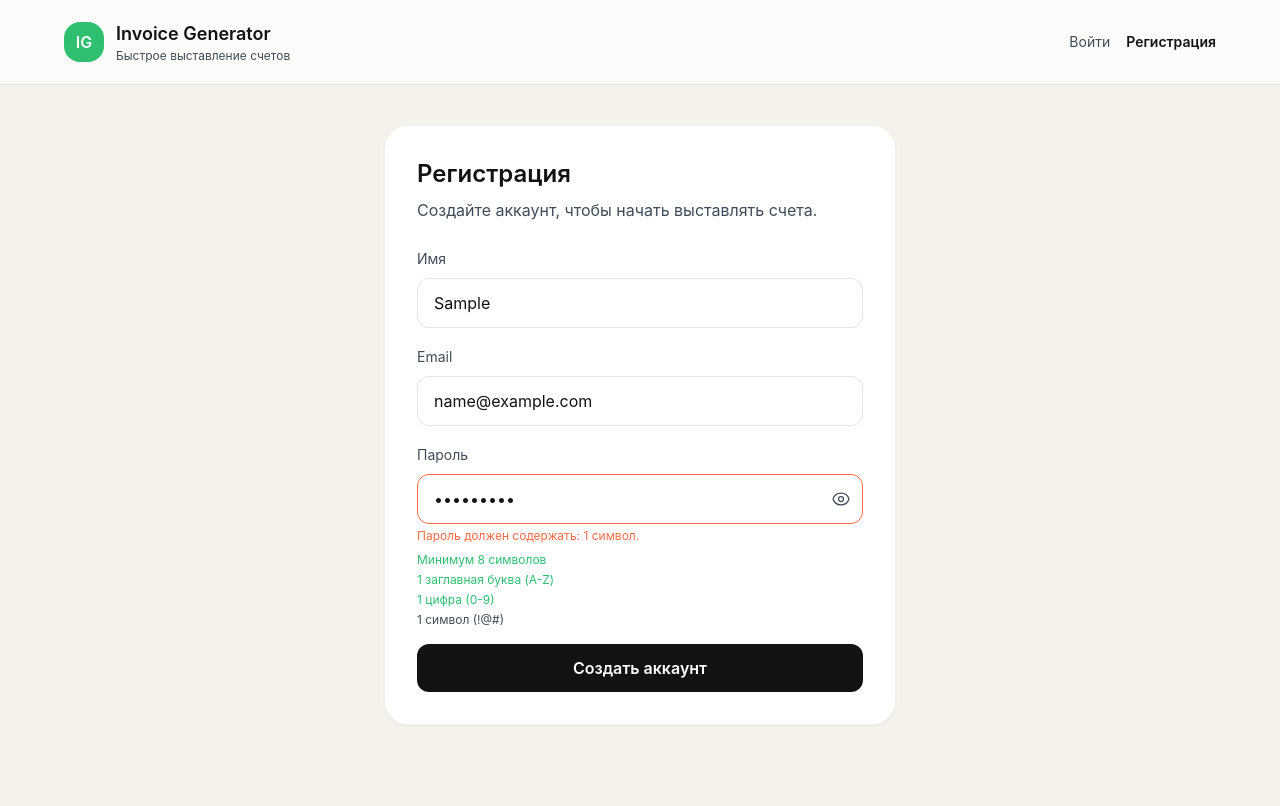
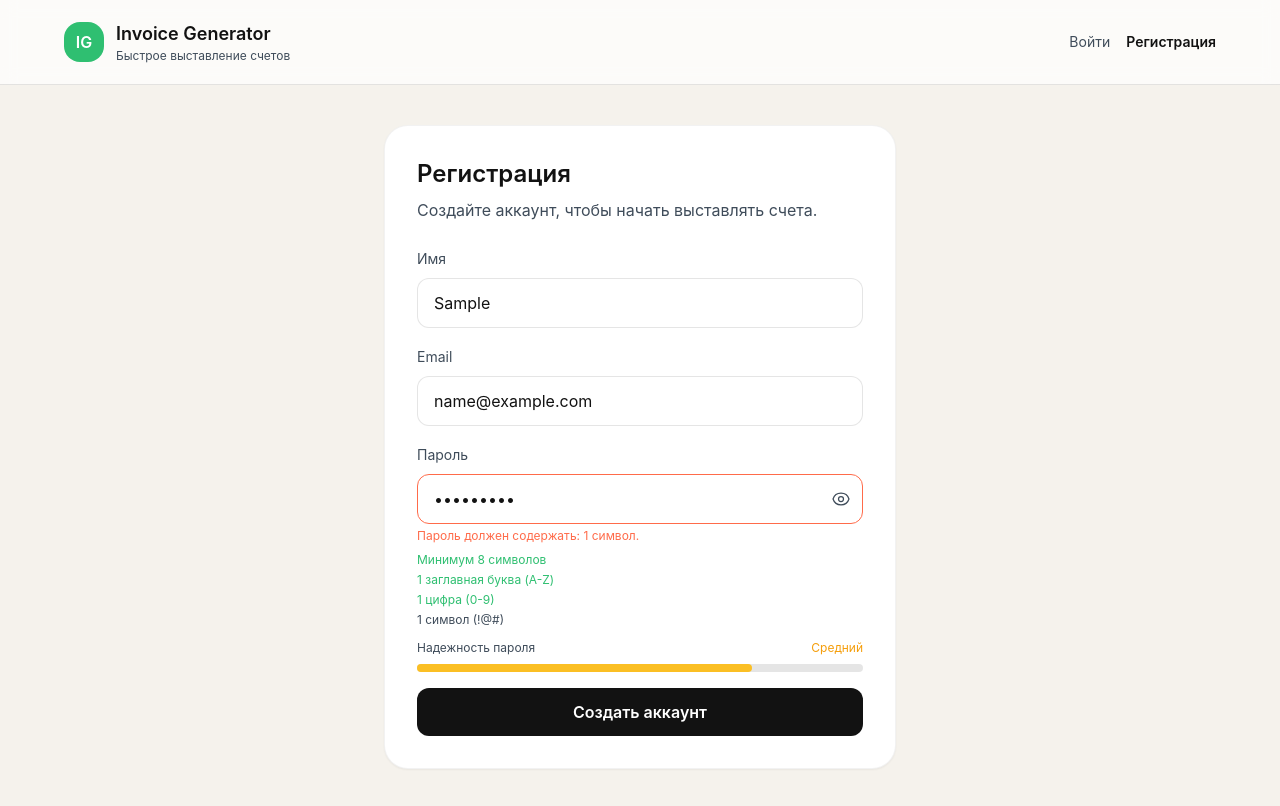
Before and after one commit to Abubiker/Project-2, a Vue app in the folder frontend/: page /register in a window 1280 px wide. Both pictures are taken after typing "Sample", "name@example.com", "Sample123" into the empty fields and a click on the button "Создать аккаунт". Shown: the top 806 px of the page. Built offline with nearby package versions, Linux system fonts and the light colour scheme; no server answers.

Commit message:
Add password strength indicator

```diff
--- a/frontend/src/pages/RegisterPage.vue
+++ b/frontend/src/pages/RegisterPage.vue
@@ -51,6 +51,19 @@
             {{ rule.label }}
           </div>
         </div>
+        <div v-if="password.length" class="mt-3">
+          <div class="flex items-center justify-between text-xs text-slate">
+            <span>Надежность пароля</span>
+            <span :class="strengthTextClass">{{ strengthLabel }}</span>
+          </div>
+          <div class="mt-2 h-2 w-full rounded-full bg-black/10">
+            <div
+              class="h-2 rounded-full transition-all"
+              :class="strengthBarClass"
+              :style="{ width: strengthPercent + '%' }"
+            ></div>
+          </div>
+        </div>
       </div>
 
       <button class="w-full rounded-xl bg-ink text-white py-3 font-semibold">
@@ -88,6 +101,29 @@ const passwordRules = computed(() => {
     { label: "1 цифра (0-9)", ok: /[0-9]/.test(pwd) },
     { label: "1 символ (!@#)", ok: /[^A-Za-z0-9]/.test(pwd) },
   ];
+});
+
+const strengthScore = computed(() => passwordRules.value.filter((rule) => rule.ok).length);
+
+const strengthPercent = computed(() => Math.min(100, (strengthScore.value / 4) * 100));
+
+const strengthLabel = computed(() => {
+  if (!password.value.length) return "";
+  if (strengthScore.value <= 1) return "Слабый";
+  if (strengthScore.value <= 3) return "Средний";
+  return "Сильный";
+});
+
+const strengthBarClass = computed(() => {
+  if (strengthScore.value <= 1) return "bg-coral";
+  if (strengthScore.value <= 3) return "bg-amber-400";
+  return "bg-mint";
+});
+
+const strengthTextClass = computed(() => {
+  if (strengthScore.value <= 1) return "text-coral";
+  if (strengthScore.value <= 3) return "text-amber-500";
+  return "text-mint";
 });
 
 async function handleRegister() {
```
